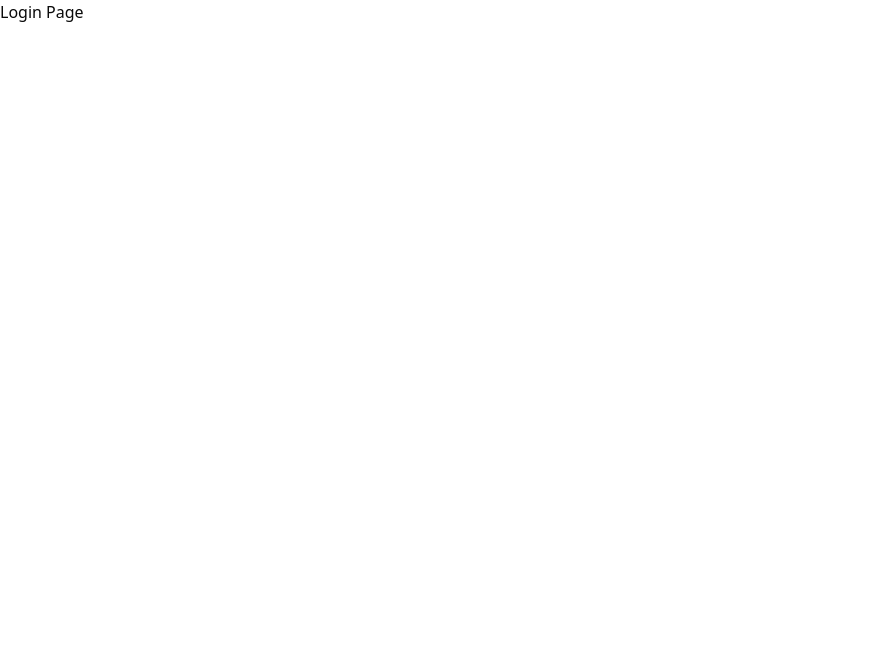
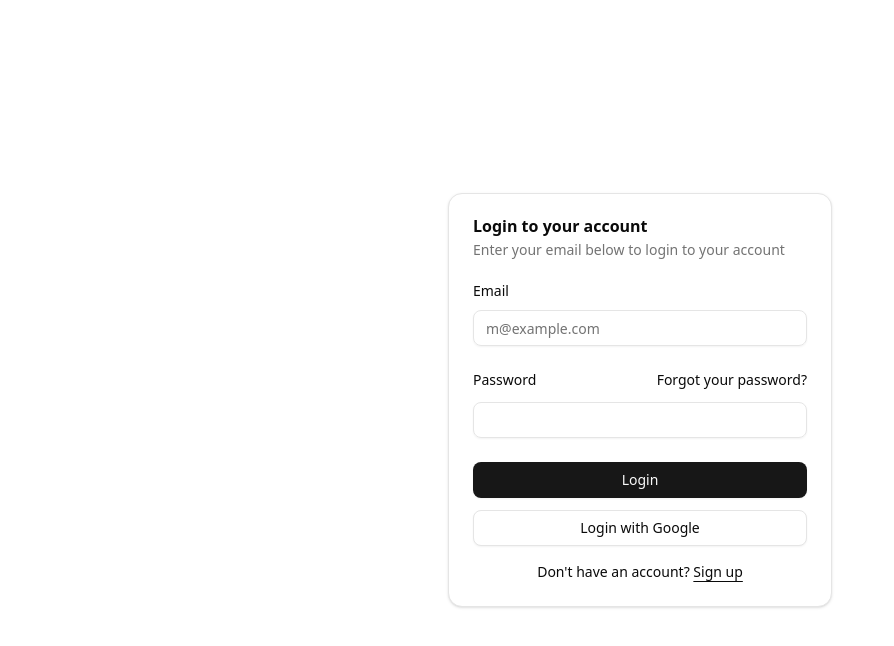
Before and after one commit to shukla-rajneesh/e-library, a React (Vite) app in the folder elib/: page /login in a window 1280 px wide. Shown: the top 646 px of the page, without its empty margins (0-894 px from the left). Built offline with nearby package versions, Linux system fonts and the light colour scheme.

Commit message:
add login page

```diff
--- a/elib/package.json
+++ b/elib/package.json
@@ -10,6 +10,7 @@
     "preview": "vite preview"
   },
   "dependencies": {
+    "@radix-ui/react-label": "^2.1.4",
     "@radix-ui/react-slot": "^1.2.0",
     "@tailwindcss/vite": "^4.1.5",
     "class-variance-authority": "^0.7.1",
--- /dev/null
+++ b/elib/src/components/login-form.jsx
@@ -0,0 +1,64 @@
+import { cn } from "@/lib/utils"
+import { Button } from "@/components/ui/button"
+import {
+  Card,
+  CardContent,
+  CardDescription,
+  CardHeader,
+  CardTitle,
+} from "@/components/ui/card"
+import { Input } from "@/components/ui/input"
+import { Label } from "@/components/ui/label"
+
+export function LoginForm({
+  className,
+  ...props
+}) {
+  return (
+    (<div className={cn("flex flex-col gap-6", className)} {...props}>
+      <Card>
+        <CardHeader>
+          <CardTitle>Login to your account</CardTitle>
+          <CardDescription>
+            Enter your email below to login to your account
+          </CardDescription>
+        </CardHeader>
+        <CardContent>
+          <form>
+            <div className="flex flex-col gap-6">
+              <div className="grid gap-3">
+                <Label htmlFor="email">Email</Label>
+                <Input id="email" type="email" placeholder="m@example.com" required />
+              </div>
+              <div className="grid gap-3">
+                <div className="flex items-center">
+                  <Label htmlFor="password">Password</Label>
+                  <a
+                    href="#"
+                    className="ml-auto inline-block text-sm underline-offset-4 hover:underline">
+                    Forgot your password?
+                  </a>
+                </div>
+                <Input id="password" type="password" required />
+              </div>
+              <div className="flex flex-col gap-3">
+                <Button type="submit" className="w-full">
+                  Login
+                </Button>
+                <Button variant="outline" className="w-full">
+                  Login with Google
+                </Button>
+              </div>
+            </div>
+            <div className="mt-4 text-center text-sm">
+              Don&apos;t have an account?{" "}
+              <a href="#" className="underline underline-offset-4">
+                Sign up
+              </a>
+            </div>
+          </form>
+        </CardContent>
+      </Card>
+    </div>)
+  );
+}
--- /dev/null
+++ b/elib/src/components/ui/card.jsx
@@ -0,0 +1,101 @@
+import * as React from "react"
+
+import { cn } from "@/lib/utils"
+
+function Card({
+  className,
+  ...props
+}) {
+  return (
+    (<div
+      data-slot="card"
+      className={cn(
+        "bg-card text-card-foreground flex flex-col gap-6 rounded-xl border py-6 shadow-sm",
+        className
+      )}
+      {...props} />)
+  );
+}
+
+function CardHeader({
+  className,
+  ...props
+}) {
+  return (
+    (<div
+      data-slot="card-header"
+      className={cn(
+        "@container/card-header grid auto-rows-min grid-rows-[auto_auto] items-start gap-1.5 px-6 has-data-[slot=card-action]:grid-cols-[1fr_auto] [.border-b]:pb-6",
+        className
+      )}
+      {...props} />)
+  );
+}
+
+function CardTitle({
+  className,
+  ...props
+}) {
+  return (
+    (<div
+      data-slot="card-title"
+      className={cn("leading-none font-semibold", className)}
+      {...props} />)
+  );
+}
+
+function CardDescription({
+  className,
+  ...props
+}) {
+  return (
+    (<div
+      data-slot="card-description"
+      className={cn("text-muted-foreground text-sm", className)}
+      {...props} />)
+  );
+}
+
+function CardAction({
+  className,
+  ...props
+}) {
+  return (
+    (<div
+      data-slot="card-action"
+      className={cn(
+        "col-start-2 row-span-2 row-start-1 self-start justify-self-end",
+        className
+      )}
+      {...props} />)
+  );
+}
+
+function CardContent({
+  className,
+  ...props
+}) {
+  return (<div data-slot="card-content" className={cn("px-6", className)} {...props} />);
+}
+
+function CardFooter({
+  className,
+  ...props
+}) {
+  return (
+    (<div
+      data-slot="card-footer"
+      className={cn("flex items-center px-6 [.border-t]:pt-6", className)}
+      {...props} />)
+  );
+}
+
+export {
+  Card,
+  CardHeader,
+  CardFooter,
+  CardTitle,
+  CardAction,
+  CardDescription,
+  CardContent,
+}
--- /dev/null
+++ b/elib/src/components/ui/input.jsx
@@ -0,0 +1,24 @@
+import * as React from "react"
+
+import { cn } from "@/lib/utils"
+
+function Input({
+  className,
+  type,
+  ...props
+}) {
+  return (
+    (<input
+      type={type}
+      data-slot="input"
+      className={cn(
+        "file:text-foreground placeholder:text-muted-foreground selection:bg-primary selection:text-primary-foreground dark:bg-input/30 border-input flex h-9 w-full min-w-0 rounded-md border bg-transparent px-3 py-1 text-base shadow-xs transition-[color,box-shadow] outline-none file:inline-flex file:h-7 file:border-0 file:bg-transparent file:text-sm file:font-medium disabled:pointer-events-none disabled:cursor-not-allowed disabled:opacity-50 md:text-sm",
+        "focus-visible:border-ring focus-visible:ring-ring/50 focus-visible:ring-[3px]",
+        "aria-invalid:ring-destructive/20 dark:aria-invalid:ring-destructive/40 aria-invalid:border-destructive",
+        className
+      )}
+      {...props} />)
+  );
+}
+
+export { Input }
--- /dev/null
+++ b/elib/src/components/ui/label.jsx
@@ -0,0 +1,21 @@
+import * as React from "react"
+import * as LabelPrimitive from "@radix-ui/react-label"
+
+import { cn } from "@/lib/utils"
+
+function Label({
+  className,
+  ...props
+}) {
+  return (
+    (<LabelPrimitive.Root
+      data-slot="label"
+      className={cn(
+        "flex items-center gap-2 text-sm leading-none font-medium select-none group-data-[disabled=true]:pointer-events-none group-data-[disabled=true]:opacity-50 peer-disabled:cursor-not-allowed peer-disabled:opacity-50",
+        className
+      )}
+      {...props} />)
+  );
+}
+
+export { Label }
--- a/elib/src/pages/Login.jsx
+++ b/elib/src/pages/Login.jsx
@@ -1,5 +1,15 @@
+import { LoginForm } from "@/components/login-form";
+
 const Login = () => {
-  return <div>Login Page</div>;
+  return (
+    <>
+      <div className="flex min-h-svh w-full items-center justify-center p-6 md:p-10">
+        <div className="w-full max-w-sm">
+          <LoginForm />
+        </div>
+      </div>
+    </>
+  );
 };
 
 export default Login;
```
Also changed, not shown: 1 other file (tests, documents, lock files or other folders).
